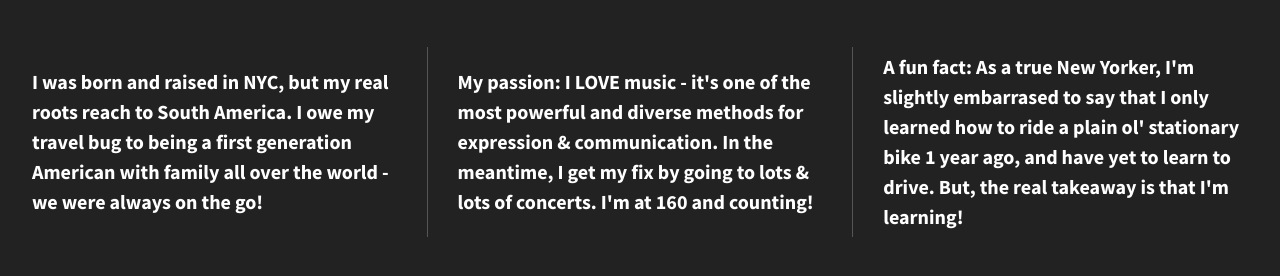
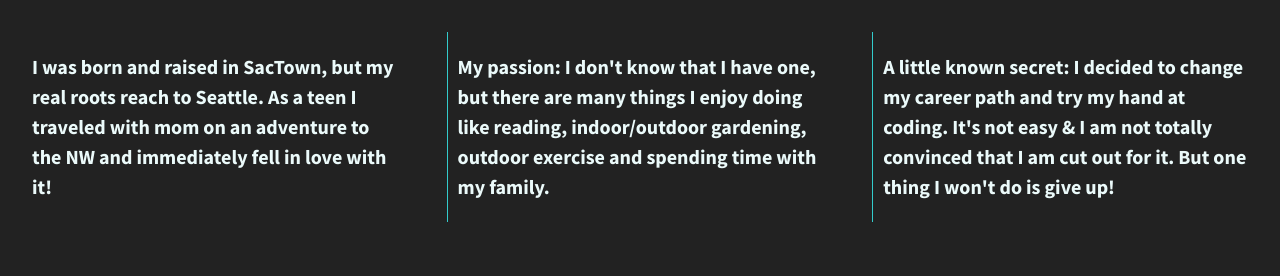
Before and after one commit to Chanel-E/divs-flexbox-starter, a plain HTML site: page index.html in a window 1280 px wide. Drawn offline with nearby package versions, Linux system fonts and the light colour scheme.

Commit message:
Changed text/text color/border color

```diff
--- a/css/main.css
+++ b/css/main.css
@@ -121,7 +121,7 @@ body {
 
 .div-1, .div-2, .div-3 {
   /*give the divs a width of 30%, add display:flex, set justify-content and align-items to center*/
-  color: #fff;
+  color: #ebfafa;
   line-height: 1.5em;
   font-size: 1.25em;
   height: auto;
@@ -216,8 +216,8 @@ body {
     }
 
     .div-1, .div-2 {
-      border-right: 1px solid #555;
-      padding-right: 30px;
+      border-right: 1px solid #33cccc;
+      padding-right: 50px;
     }
 }
 
--- a/index.html
+++ b/index.html
@@ -23,15 +23,15 @@
 
         <section class="wrapper">
             <div class="div-1">
-              <p>I was born and raised in NYC, but <span>my real roots</span> reach to South America. I owe my travel bug to being a first generation American with family all over the world - we were always on the go!</p>
+              <p>I was born and raised in SacTown, but <span>my real roots</span> reach to Seattle. As a teen I traveled with mom on an adventure to the NW and immediately fell in love with it!</p>
 
             </div>
             <div class="div-2">
-              <p><span>My passion:</span> I LOVE music - it's one of the most powerful and diverse methods for expression & communication. In the meantime, I get my fix by going to lots & lots of concerts. I'm at 160 and counting!</p>
+              <p><span>My passion:</span> I don't know that I have one, but there are many things I enjoy doing like reading, indoor/outdoor gardening, outdoor exercise and spending time with my family. </p>
 
             </div>
             <div class="div-3">
-              <p><span>A fun fact:</span> As a true New Yorker, I'm slightly embarrased to say that I only learned how to ride a plain ol' stationary bike 1 year ago, and have yet to learn to drive. But, the real takeaway is that I'm learning!</p>
+              <p><span>A little known secret:</span> I decided to change my career path and try my hand at coding. It's not easy & I am not totally convinced that I am cut out for it. But one thing I won't do is give up!</p>
 
             </div>
         </section>
```
